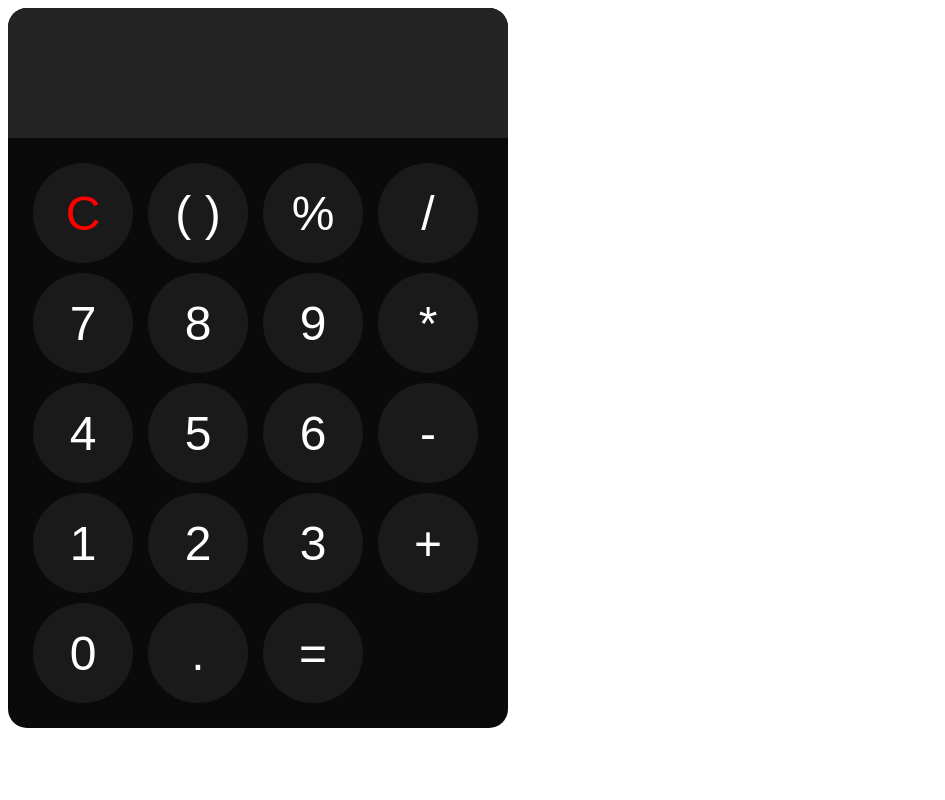
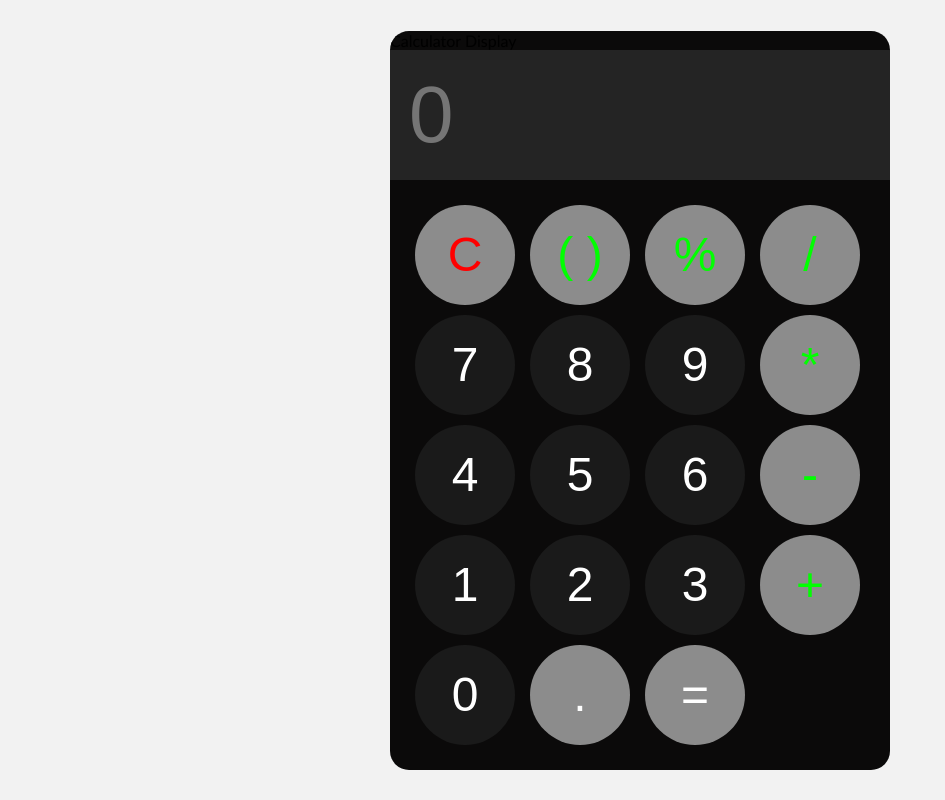
Before and after one commit to Rushikesh1911/Calculator, a plain HTML site: page index.html in a window 1280 px wide. Shown: the whole page, without its empty margins (0-945 px from the left). Drawn offline with Linux system fonts and the light colour scheme.

Commit message:
made some changes

```diff
--- a/index.html
+++ b/index.html
@@ -8,30 +8,28 @@
 </head>
 <body>
     <div id="calculator">
-        <input id ="display" readonly>
+        <label for="display" class="visually-hidden">Calculator Display</label>
+        <input id="display" readonly placeholder="0" title="Calculator display">
         <div id="keys">
-            <button class = "opreatorBtn" class = "opreatorBtn" id ="clear" onclick="clearDisplay()">C</button>
-            <button class = "opreatorBtn" class = "green" id ="paranthesis" onclick="bracket()">( )</button>
-            <button class = "opreatorBtn" class = "green"onclick="appendTodisplay('%')">%</button>
-            <button class = "opreatorBtn" class = "green"onclick="appendTodisplay('/')">/</button>
+            <button class="operatorBtn" id="clear" onclick="clearDisplay()">C</button>
+            <button class="operatorBtn green" id="parenthesis" onclick="bracket()">( )</button>
+            <button class="operatorBtn green" onclick="appendTodisplay('%')">%</button>
+            <button class="operatorBtn green" onclick="appendTodisplay('/')">/</button>
             <button onclick="appendTodisplay('7')">7</button>
             <button onclick="appendTodisplay('8')">8</button>
             <button onclick="appendTodisplay('9')">9</button>
-            <button class = "opreatorBtn" class = "green"onclick="appendTodisplay('*')">*</button>
+            <button class="operatorBtn green" onclick="appendTodisplay('*')">*</button>
             <button onclick="appendTodisplay('4')">4</button>
             <button onclick="appendTodisplay('5')">5</button>
             <button onclick="appendTodisplay('6')">6</button>
-            <button class = "opreatorBtn" class = "green"onclick="appendTodisplay('-')">-</button>
+            <button class="operatorBtn green" onclick="appendTodisplay('-')">-</button>
             <button onclick="appendTodisplay('1')">1</button>
             <button onclick="appendTodisplay('2')">2</button>
             <button onclick="appendTodisplay('3')">3</button>
-            <button class = "opreatorBtn" class = "green"onclick="appendTodisplay('+')">+</button>
+            <button class="operatorBtn green" onclick="appendTodisplay('+')">+</button>
             <button onclick="appendTodisplay('0')">0</button>
-            <button class = "opreatorBtn" onclick="appendTodisplay('.')">.</button>
-
-            <button class = "opreatorBtn"class = "background" onclick="calculate()">=</button>
-
-
+            <button class="operatorBtn" onclick="appendTodisplay('.')">.</button>
+            <button class="operatorBtn background" onclick="calculate()">=</button>
         </div>
     </div>
     <script src="script.js"></script>
--- a/script.js
+++ b/script.js
@@ -1,19 +1,34 @@
 const display = document.getElementById("display");
 
-function appendToDisplay(input){
-display.value+=input;
+// Append input to display
+function appendTodisplay(input) {
+    display.value += input;
 }
 
-function clearDisplay(){
-    display.value="";
+// Clear the display
+function clearDisplay() {
+    display.value = "";
 }
 
-function calculate(){
-    try{
+// Add brackets (toggle between '(' and ')')
+function bracket() {
+    // Count open and close brackets
+    const open = (display.value.match(/\(/g) || []).length;
+    const close = (display.value.match(/\)/g) || []).length;
+    if (open === close || display.value.slice(-1).match(/[\+\-\*\/\(]/)) {
+        display.value += '(';
+    } else {
+        display.value += ')';
+    }
+}
+
+// Calculate the result
+function calculate() {
+    try {
+        // Prevent eval on empty string
+        if (display.value.trim() === "") return;
         display.value = eval(display.value);
-    }
-    catch(error){
+    } catch (error) {
         display.value = "Error";
     }
-    display.value = eval(  display.value)
 }
--- a/style.css
+++ b/style.css
@@ -1,74 +1,78 @@
-#body{
-    margin:0;
-    display:flex;
-    justify-content:center;
+body {
+    margin: 0;
+    display: flex;
+    justify-content: center;
     align-items: center;
-    height:100vh;
-    background-color: hsl (0,0%,95%);
+    height: 100vh;
+    background-color: hsl(0,0%,95%);
 }
 
-
-
-
-#calculator{
-     font-family:'Gill Sans', 'Gill Sans MT', Calibri, 'Trebuchet MS', sans-serif ;
+#calculator {
+    font-family: 'Gill Sans', 'Gill Sans MT', Calibri, 'Trebuchet MS', sans-serif;
     background-color: hsl(0, 5%, 4%);
     border-radius: 19px;
     max-width: 500px;
     overflow: hidden;
-    }
-    #display{
-        width:100%;
-        padding:19px;
-        font-size: 5rem;
-        text-align: left;
-        border:none;
-        background: #242424;
-        color:rgb(255, 255, 255);
-    }
+}
 
-button{
-    width:100px;
-    height:100px;
-    border:none;
+#display {
+    width: 100%;
+    padding: 19px;
+    font-size: 5rem;
+    text-align: left;
+    border: none;
+    background: #242424;
+    color: rgb(255, 255, 255);
+}
+
+button {
+    width: 100px;
+    height: 100px;
+    border: none;
     border-radius: 50px;
     background-color: hsl(0, 0%, 10%);
-    color:white;
+    color: white;
     font-weight: lighter;
     font-size: 3rem;
     cursor: pointer;
 }
 
-#keys{
+#keys {
     display: grid;
-    grid-template-columns:repeat(4,1fr);
-
+    grid-template-columns: repeat(4, 1fr);
     gap: 10px;
     padding: 25px;
 }
-#clear{
+
+#clear {
     color: red;
+}
 
-}
-.green{
+.green {
     color: rgb(1, 255, 1);
 }
-.background{
+
+.background {
     background-color: rgb(33, 194, 33);
 }
-button:hover{
-    background-color:gray;
-}
-button:active{
-    background-color:hsl(0, 0%, 50%) ;
-}
-.opreator-btn{
-    background:hsl(0, 0%, 55%);
+
+button:hover {
+    background-color: gray;
 }
 
-.opreator-btn:hover{
-    background:hsl(0, 0%, 65%);
+button:active {
+    background-color: hsl(0, 0%, 50%);
 }
-.opreator-btn:active{
-    background:hsl(0, 0%, 75%);
+
+/* Updated operatorBtn styles */
+.operatorBtn {
+    background: hsl(0, 0%, 55%);
 }
+
+.operatorBtn:hover {
+    background: hsl(0, 0%, 65%);
+}
+
+.operatorBtn:active {
+    background: hsl(0, 0%, 75%);
+}
```
